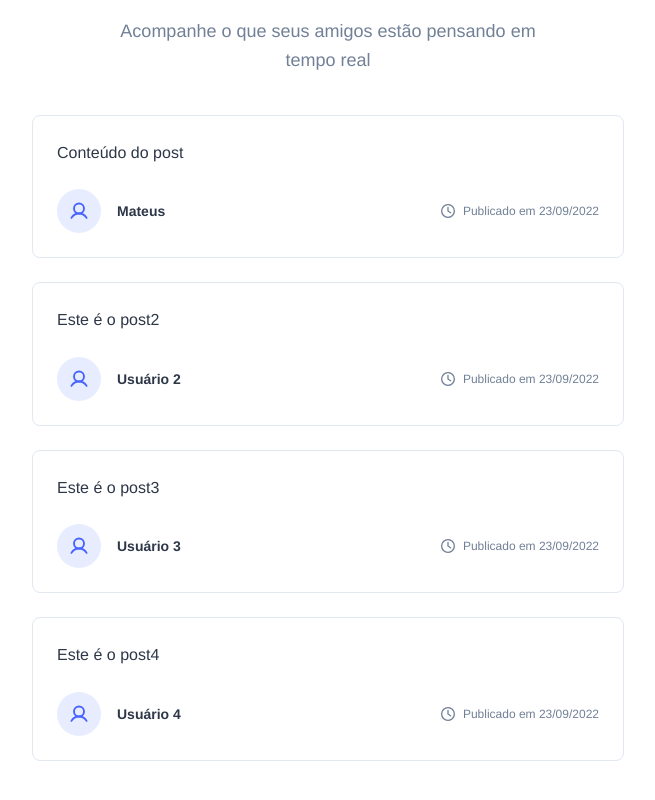
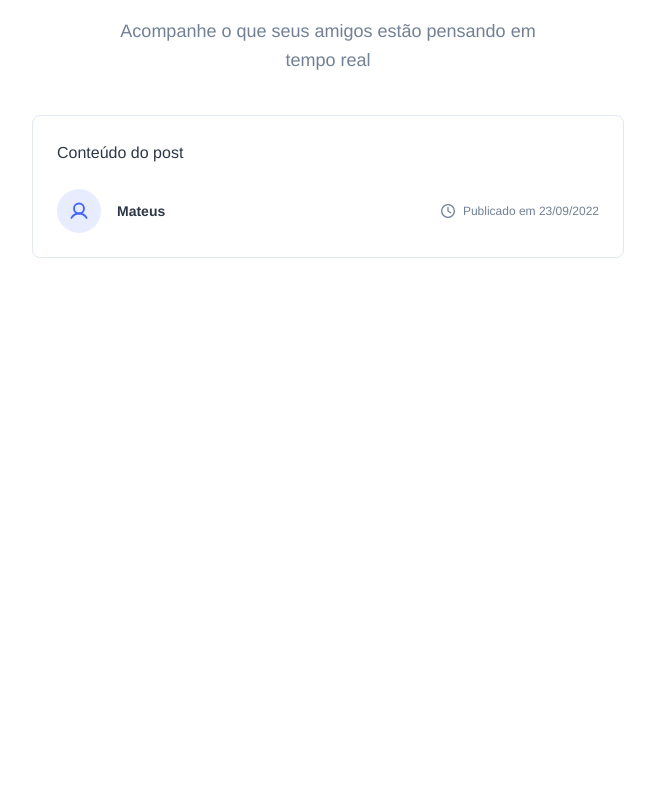
Before and after one commit to feh-franc0/STAART-Fundamentos-do-React, a JavaScript app: page / in a window 1280 px wide. Shown: the part 366-1166 px from the top of the page, without its empty margins (312-967 px from the left). After the commit the page ends 800 px from the top, so only its background shows below. Built offline with nearby package versions, Linux system fonts and the light colour scheme; a web font is replaced by a local one.

Commit message:
Feed sem itens - adicionando animacao visual

```diff
--- a/src/App.js
+++ b/src/App.js
@@ -5,32 +5,14 @@ import './styles/Feed.css';
 import userIcon from './images/user.svg';
 import paperPlaneIcon from './images/paper-plane.svg';
 import clockIcon from './images/clock.svg';
+import emptyFolderIcon from './images/empty-folder.svg';
 
-// fontSize
 export default function App() {
     const posts = [
         {
             id: Math.random(),
             content: 'Conteúdo do post',
             userName: 'Mateus',
-            publishedAt: new Date(),
-        },
-        {
-            id: Math.random(),
-            content: 'Este é o post2',
-            userName: 'Usuário 2',
-            publishedAt: new Date(),
-        },
-        {
-            id: Math.random(),
-            content: 'Este é o post3',
-            userName: 'Usuário 3',
-            publishedAt: new Date(),
-        },
-        {
-            id: Math.random(),
-            content: 'Este é o post4',
-            userName: 'Usuário 4',
             publishedAt: new Date(),
         },
     ];
@@ -54,6 +36,19 @@ export default function App() {
         </form>
 
         <main>
+            {posts.length === 0 && (
+                <div className="feed-status">
+                    <img src={emptyFolderIcon} alt="empty folder" />
+
+                    <h1>Não encontramos nada</h1>
+                    <h2>
+                        Parece que você e seus amigos não postaram nada. Comece a escrever uma nova história!
+                    </h2>
+                </div>
+            )}
+
+            {posts.length > 0 && (
+                <>
                 <header>
                     <h1>Seu Feed</h1>
                     <h2>Acompanhe o que seus amigos estão pensando em tempo real</h2>
@@ -78,6 +73,8 @@ export default function App() {
                     </article>
                 ))}
                 </section>
+                </>
+            )}
         </main>
     </div>
     )
```
Lines whose indentation alone changed are shown as unchanged.
